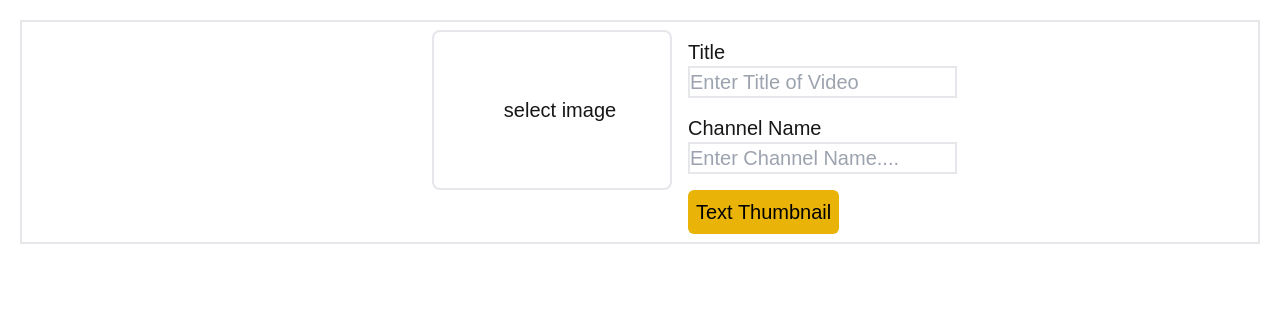
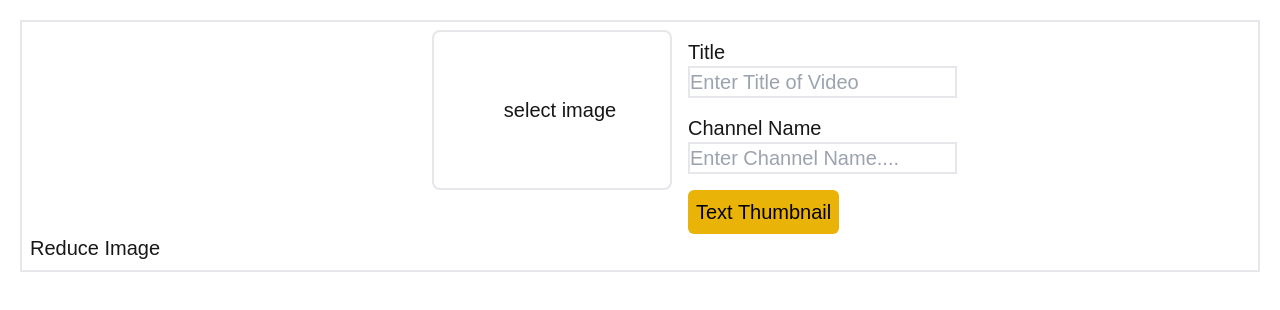
Before and after one commit to soloprime9/YouTube-Thumbnail-Tester, a Next.js app: page / in a window 1280 px wide. Shown: the top 310 px of the page. Built offline with nearby package versions, Linux system fonts and the light colour scheme.

Commit message:
Update page.js

```diff
--- a/src/app/page.js
+++ b/src/app/page.js
@@ -57,7 +57,7 @@ function TestThumbnail (){
         </div>
 
 
-
+        <a href="https://reduceimages-sigma.vercel.app/">Reduce Image</a>
 
       </form>
     </div>
```
